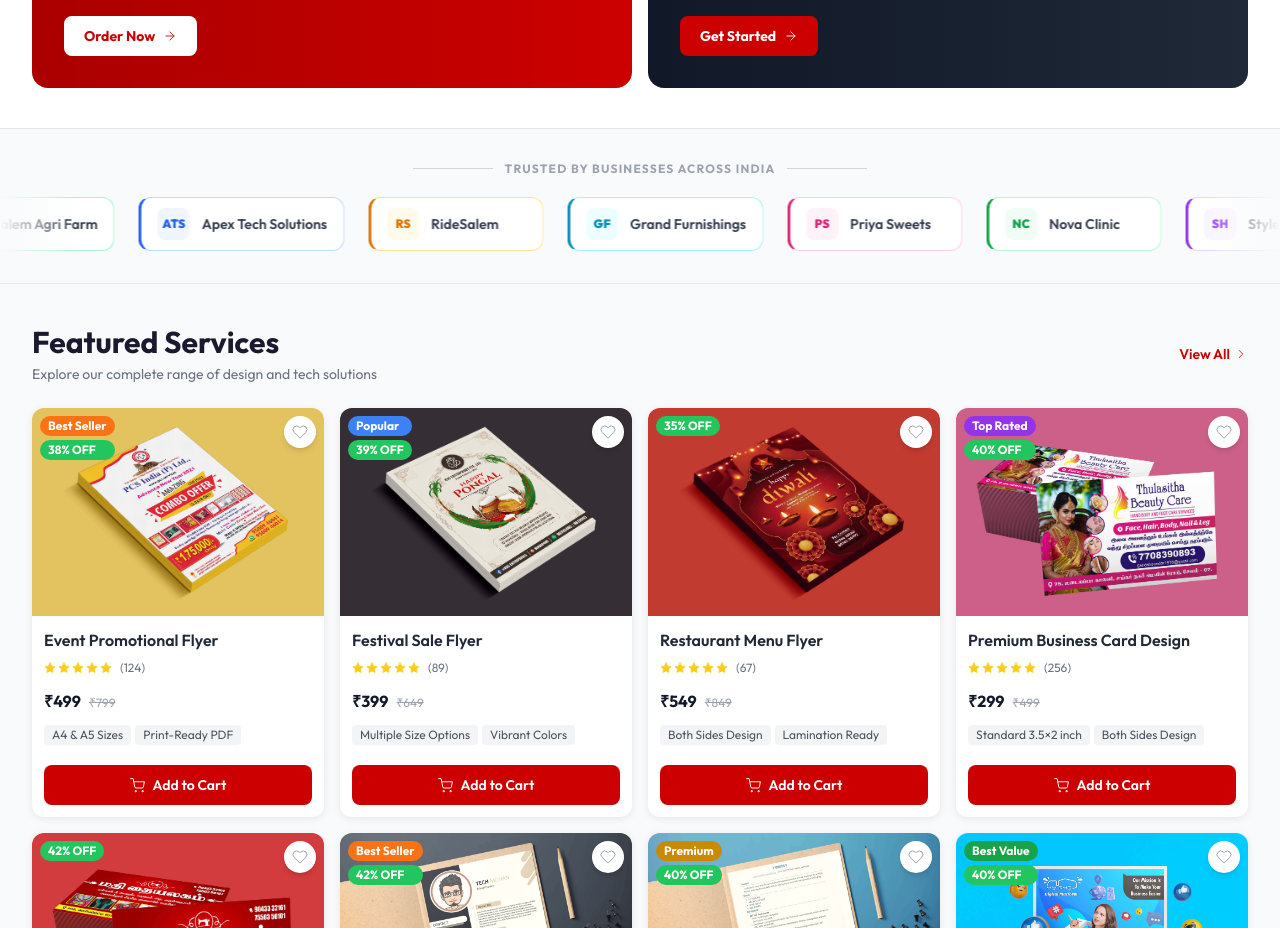
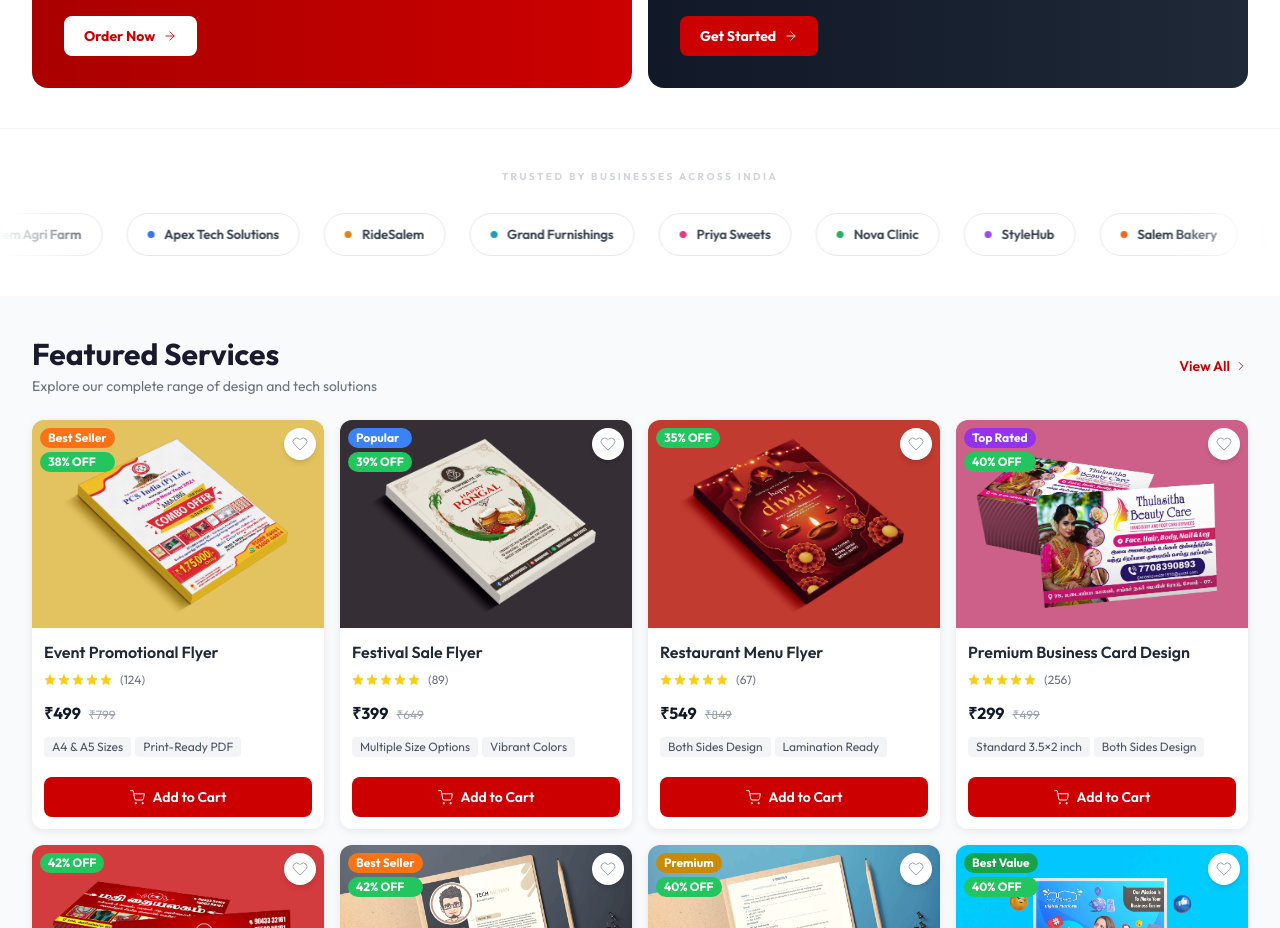
Before and after one commit to techmohan6374/stargraphix_react-app, a React (Vite) app: page / in a window 1280 px wide. Shown: the part 1924-2852 px from the top of the page. Built offline with nearby package versions, Linux system fonts and the light colour scheme.

Commit message:
home changesdone

```diff
--- a/src/pages/Home.jsx
+++ b/src/pages/Home.jsx
@@ -320,58 +320,53 @@ export default function Home() {
         </div>
       </section>
 
-      {/* ===== CLIENT TRUST STRIP (Infinite Horizontal Scroll) ===== */}
-      <section className="py-8 bg-gray-50 border-t border-b border-gray-200">
-        <div className="container-custom mb-5 flex items-center gap-3 justify-center">
-          <div className="h-px flex-1 max-w-[80px] bg-gray-300" />
-          <p className="text-xs font-bold uppercase tracking-widest text-gray-400">Trusted by businesses across India</p>
-          <div className="h-px flex-1 max-w-[80px] bg-gray-300" />
+      {/* ===== CLIENT TRUST STRIP ===== */}
+      <section className="py-10 bg-white border-t border-gray-100">
+        {/* Label */}
+        <div className="container-custom mb-7 text-center">
+          <p className="text-[10px] font-bold uppercase tracking-[0.25em] text-gray-300">Trusted by businesses across India</p>
         </div>
         <div className="relative overflow-hidden">
-          {/* Fade left/right edges */}
-          <div className="absolute left-0 top-0 bottom-0 w-20 bg-gradient-to-r from-gray-50 to-transparent z-10 pointer-events-none" />
-          <div className="absolute right-0 top-0 bottom-0 w-20 bg-gradient-to-l from-gray-50 to-transparent z-10 pointer-events-none" />
+          {/* Fade edges */}
+          <div className="absolute left-0 top-0 bottom-0 w-28 bg-gradient-to-r from-white to-transparent z-10 pointer-events-none" />
+          <div className="absolute right-0 top-0 bottom-0 w-28 bg-gradient-to-l from-white to-transparent z-10 pointer-events-none" />
 
           <div className="flex animate-marquee-horizontal cursor-pointer" style={{width: 'max-content'}}>
             {[
-              { name: 'SSA Invoice', initials: 'SSA', color: '#CC0000', bg: '#fff1f1', border: '#fecaca' },
-              { name: 'Aadhira Books', initials: 'AB', color: '#7c3aed', bg: '#f5f3ff', border: '#ddd6fe' },
-              { name: 'Salem Agri Farm', initials: 'SAF', color: '#059669', bg: '#ecfdf5', border: '#a7f3d0' },
-              { name: 'Apex Tech Solutions', initials: 'ATS', color: '#2563eb', bg: '#eff6ff', border: '#bfdbfe' },
-              { name: 'RideSalem', initials: 'RS', color: '#d97706', bg: '#fffbeb', border: '#fde68a' },
-              { name: 'Grand Furnishings', initials: 'GF', color: '#0891b2', bg: '#ecfeff', border: '#a5f3fc' },
-              { name: 'Priya Sweets', initials: 'PS', color: '#db2777', bg: '#fdf2f8', border: '#fbcfe8' },
-              { name: 'Nova Clinic', initials: 'NC', color: '#16a34a', bg: '#f0fdf4', border: '#bbf7d0' },
-              { name: 'StyleHub', initials: 'SH', color: '#9333ea', bg: '#faf5ff', border: '#e9d5ff' },
-              { name: 'Salem Bakery', initials: 'SB', color: '#ea580c', bg: '#fff7ed', border: '#fed7aa' },
+              { name: 'SSA Invoice',         initials: 'SSA', color: '#CC0000' },
+              { name: 'Aadhira Books',       initials: 'AB',  color: '#7c3aed' },
+              { name: 'Salem Agri Farm',     initials: 'SAF', color: '#059669' },
+              { name: 'Apex Tech Solutions', initials: 'ATS', color: '#2563eb' },
+              { name: 'RideSalem',           initials: 'RS',  color: '#d97706' },
+              { name: 'Grand Furnishings',   initials: 'GF',  color: '#0891b2' },
+              { name: 'Priya Sweets',        initials: 'PS',  color: '#db2777' },
+              { name: 'Nova Clinic',         initials: 'NC',  color: '#16a34a' },
+              { name: 'StyleHub',            initials: 'SH',  color: '#9333ea' },
+              { name: 'Salem Bakery',        initials: 'SB',  color: '#ea580c' },
               // duplicate for seamless loop
-              { name: 'SSA Invoice', initials: 'SSA', color: '#CC0000', bg: '#fff1f1', border: '#fecaca' },
-              { name: 'Aadhira Books', initials: 'AB', color: '#7c3aed', bg: '#f5f3ff', border: '#ddd6fe' },
-              { name: 'Salem Agri Farm', initials: 'SAF', color: '#059669', bg: '#ecfdf5', border: '#a7f3d0' },
-              { name: 'Apex Tech Solutions', initials: 'ATS', color: '#2563eb', bg: '#eff6ff', border: '#bfdbfe' },
-              { name: 'RideSalem', initials: 'RS', color: '#d97706', bg: '#fffbeb', border: '#fde68a' },
-              { name: 'Grand Furnishings', initials: 'GF', color: '#0891b2', bg: '#ecfeff', border: '#a5f3fc' },
-              { name: 'Priya Sweets', initials: 'PS', color: '#db2777', bg: '#fdf2f8', border: '#fbcfe8' },
-              { name: 'Nova Clinic', initials: 'NC', color: '#16a34a', bg: '#f0fdf4', border: '#bbf7d0' },
-              { name: 'StyleHub', initials: 'SH', color: '#9333ea', bg: '#faf5ff', border: '#e9d5ff' },
-              { name: 'Salem Bakery', initials: 'SB', color: '#ea580c', bg: '#fff7ed', border: '#fed7aa' },
+              { name: 'SSA Invoice',         initials: 'SSA', color: '#CC0000' },
+              { name: 'Aadhira Books',       initials: 'AB',  color: '#7c3aed' },
+              { name: 'Salem Agri Farm',     initials: 'SAF', color: '#059669' },
+              { name: 'Apex Tech Solutions', initials: 'ATS', color: '#2563eb' },
+              { name: 'RideSalem',           initials: 'RS',  color: '#d97706' },
+              { name: 'Grand Furnishings',   initials: 'GF',  color: '#0891b2' },
+              { name: 'Priya Sweets',        initials: 'PS',  color: '#db2777' },
+              { name: 'Nova Clinic',         initials: 'NC',  color: '#16a34a' },
+              { name: 'StyleHub',            initials: 'SH',  color: '#9333ea' },
+              { name: 'Salem Bakery',        initials: 'SB',  color: '#ea580c' },
             ].map((client, idx) => (
               <div
                 key={idx}
-                className="flex items-center gap-3 mx-3 px-4 py-2.5 rounded-xl bg-white hover:shadow-card transition-all duration-200 group flex-shrink-0"
-                style={{
-                  minWidth: '175px',
-                  border: `1.5px solid ${client.border}`,
-                  borderLeft: `3px solid ${client.color}`,
-                }}
+                className="flex items-center gap-2.5 mx-3 px-5 py-2.5 rounded-full flex-shrink-0 transition-all duration-200 group"
+                style={{ border: '1px solid #e5e7eb', background: '#fff' }}
+                onMouseEnter={e => { e.currentTarget.style.background = '#f9fafb'; e.currentTarget.style.borderColor = '#9ca3af'; }}
+                onMouseLeave={e => { e.currentTarget.style.background = '#fff'; e.currentTarget.style.borderColor = '#e5e7eb'; }}
               >
-                <div
-                  className="w-8 h-8 rounded-lg flex items-center justify-center font-black text-xs flex-shrink-0 transition-transform duration-200 group-hover:scale-110"
-                  style={{background: client.bg, color: client.color}}
-                >
-                  {client.initials}
-                </div>
-                <span className="text-sm font-semibold text-gray-700 group-hover:text-gray-900 transition-colors whitespace-nowrap">{client.name}</span>
+                {/* Tiny brand dot */}
+                <span style={{ width: 7, height: 7, borderRadius: '50%', background: client.color, flexShrink: 0, display: 'inline-block', opacity: 0.9 }} />
+                <span style={{ fontSize: '0.82rem', fontWeight: 600, color: '#374151', letterSpacing: '-0.01em', whiteSpace: 'nowrap' }}>
+                  {client.name}
+                </span>
               </div>
             ))}
           </div>
```
